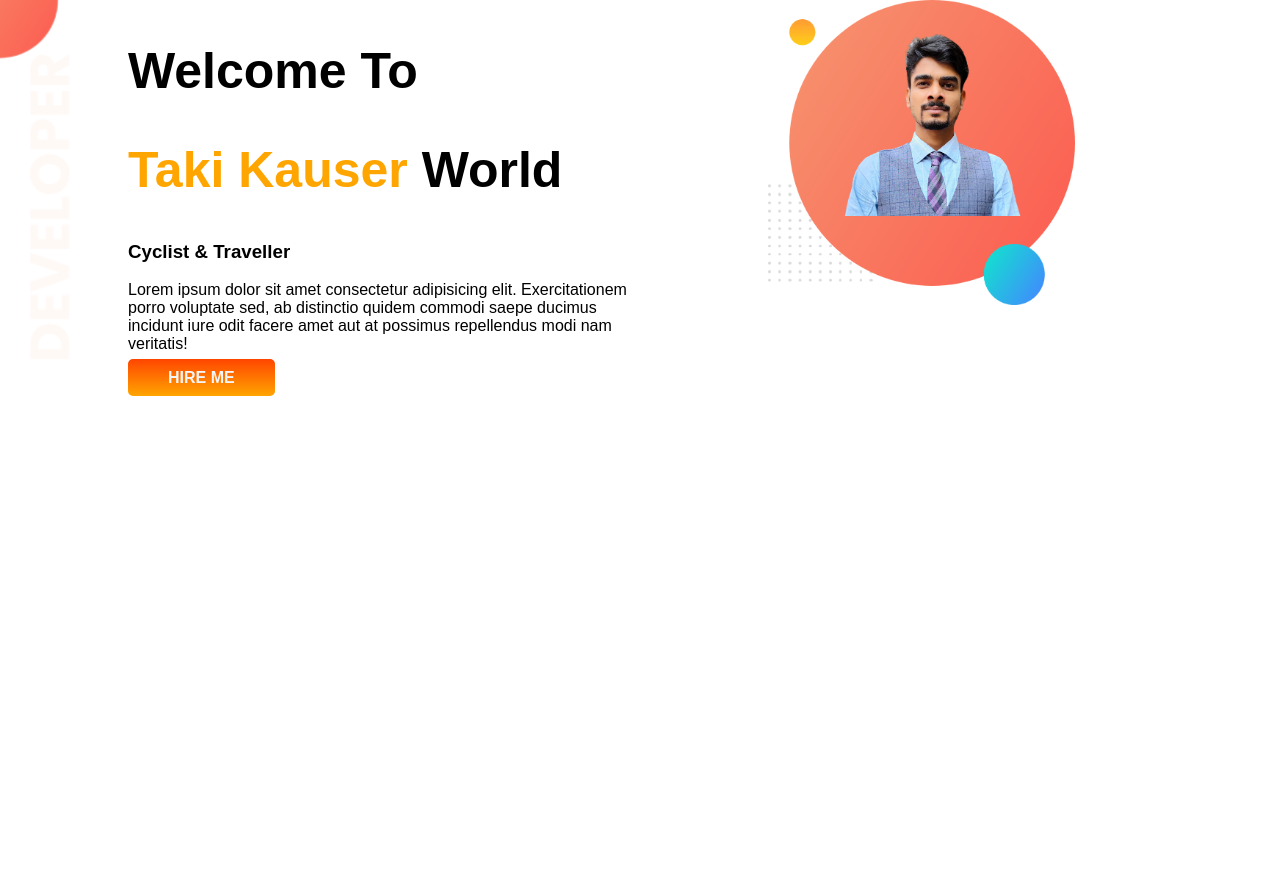
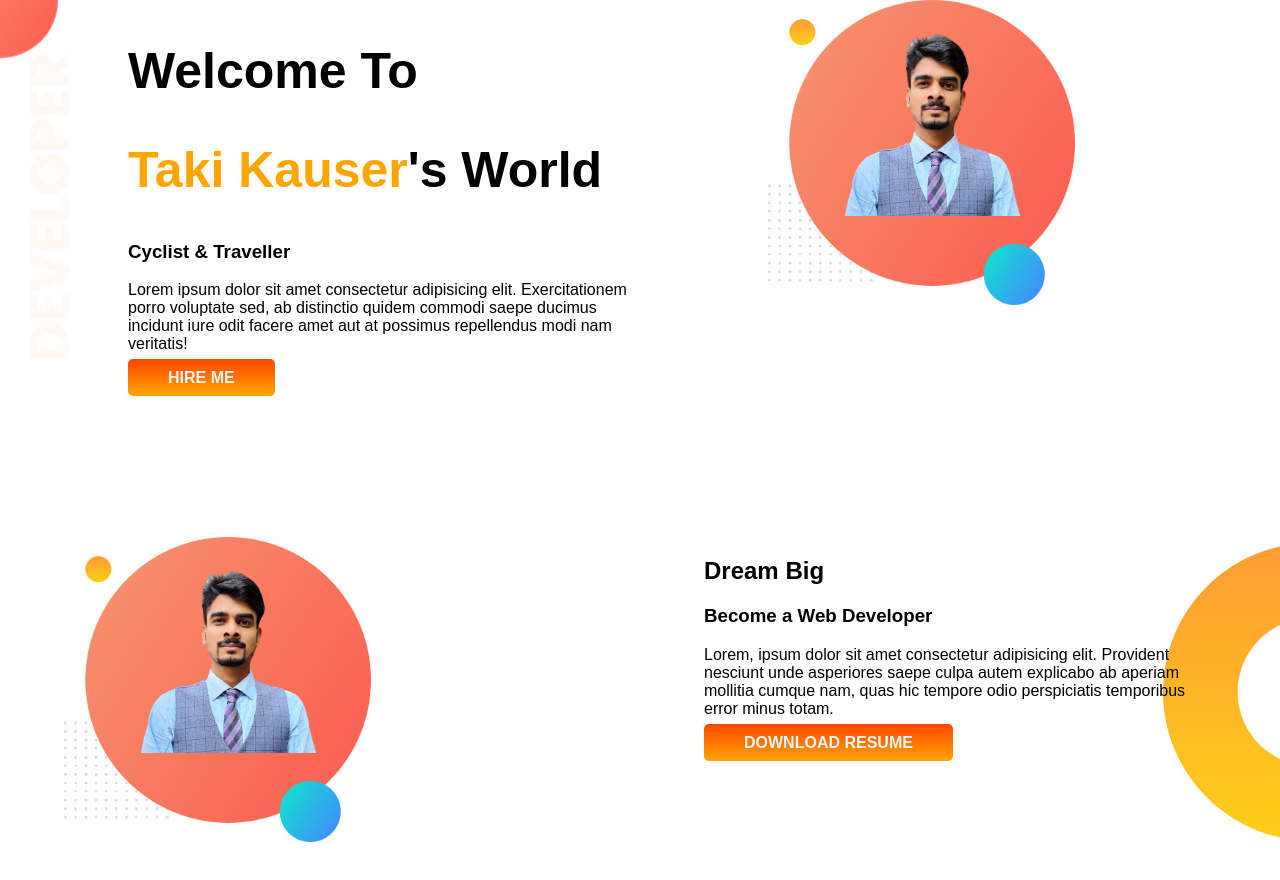
Before and after one commit to TakiKauser/developer-portfolio, a plain HTML site: page index.html in a window 1280 px wide. Before the commit the page ends 800 px from the top, so only its background shows below. Drawn offline with Linux system fonts and the light colour scheme; a web font is replaced by a local one.

Commit message:
dream added

```diff
--- a/index.html
+++ b/index.html
@@ -14,7 +14,7 @@
     <section class="top-banner">
         <div class="half-width">
             <h1>Welcome To</h1>
-            <h1> <span class="dev-name">Taki Kauser</span> World</h1>
+            <h1> <span class="dev-name">Taki Kauser</span>'s World</h1>
             <h3>Cyclist & Traveller</h3>
             <p>Lorem ipsum dolor sit amet consectetur adipisicing elit. Exercitationem porro voluptate sed, ab distinctio quidem commodi saepe ducimus incidunt iure odit facere amet aut at possimus repellendus modi nam veritatis!</p>
             <a class="linked-button" href="https://www.linkedin.com/in/taki-kauser/" target="_blank">HIRE ME</a>
@@ -23,6 +23,17 @@
             <img src="showOff/my-bg.png" alt="Taki's formal picture.">
         </div>
     </section>
+    <section class="dream-big">
+        <div class="half-width">
+            <img src="showOff/my-bg.png" alt="Taki's formal picture.">
+        </div>
+        <div class="half-width">
+            <h2>Dream Big</h2>
+            <h3>Become a Web Developer</h3>
+            <p>Lorem, ipsum dolor sit amet consectetur adipisicing elit. Provident nesciunt unde asperiores saepe culpa autem explicabo ab aperiam mollitia cumque nam, quas hic tempore odio perspiciatis temporibus error minus totam.</p>
+            <a class="linked-button" href="https://www.linkedin.com/in/taki-kauser/" target="_blank">DOWNLOAD RESUME</a>
+        </div>
+    </section>
 
 </body>
 </html>
--- a/style.css
+++ b/style.css
@@ -10,6 +10,7 @@ h1{
 }
 section{
     display: flex;
+    margin-bottom: 150px;
 }
 .half-width{
     width: 50%;
@@ -30,3 +31,12 @@ section{
     background-image: url(images/top-banner.png);
     background-repeat: no-repeat;
 }
+.dream-big{
+    background-image: url(images/dream-bg.png);
+    background-repeat: no-repeat;
+    background-position: right;
+}
+.dream-big .half-width{
+    padding-right: 5%;
+    padding-left: 5%;
+}
```
Also changed, not shown: images/jhankar.png (deleted), images/jhankar2.png (deleted).
